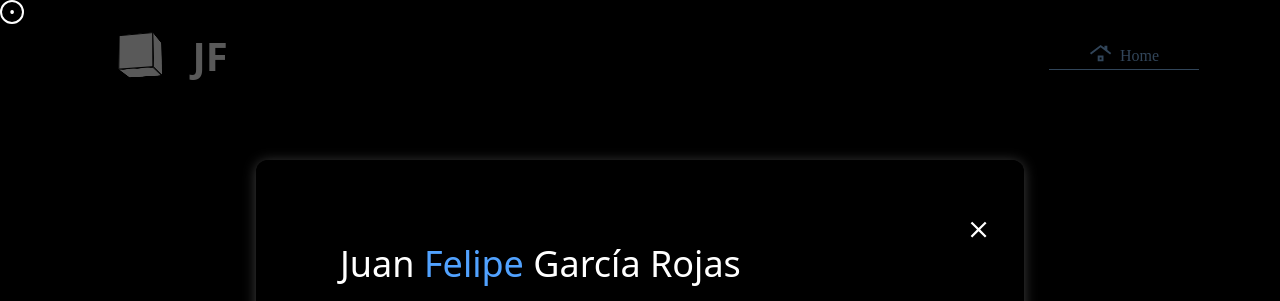
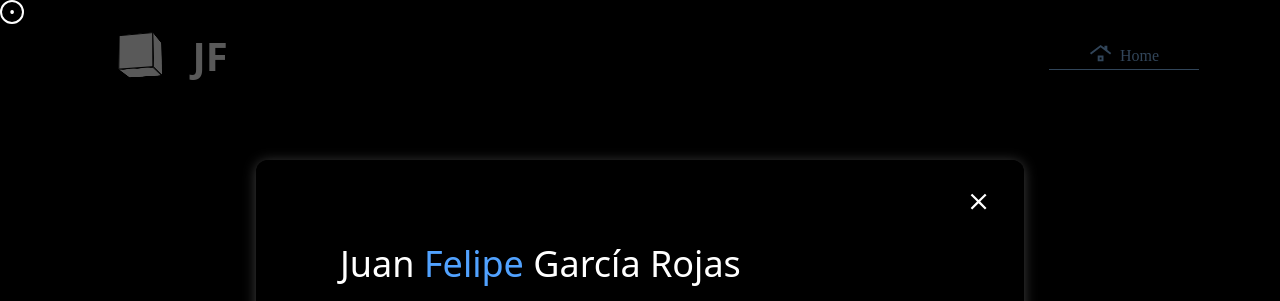
Before and after one commit to Juanfelipegrc/portafolio, a React (Vite) app: page / in a window 1280 px wide. Both pictures are taken after a click on the button "Read More". Shown: the top 301 px of the page. Built offline with nearby package versions, Linux system fonts and the light colour scheme; a web font is replaced by a local one.

Commit message:
Modal Colors Changed

```diff
--- a/src/components/AboutMeModal.jsx
+++ b/src/components/AboutMeModal.jsx
@@ -33,7 +33,7 @@ export const AboutMeModal = ({isOpen, onClose}) => {
                     exit={{opacity: 0}}
                     transition={{duration: 0.6, ease: 'easeInOut'}}
                 >
-                    <div className='bg-black no-scroll-bar shadow-[0_0.1rem_0.8rem_rgba(255,255,255,0.25)] w-[85%] md:w-[70%] lg:w-[60%] h-[65%] md:h-[70%] lg:h-[60%] px-3 py-14 sm:p-7 md:px-12 md:py-16 lg:px-16 lg:py-16 rounded-xl overflow-y-scroll relative'>
+                    <div className='bg-black no-scroll-bar shadow-[0_0.1rem_0.8rem_rgba(255,255,255,0.25)] w-[85%] md:w-[70%] lg:w-[60%] h-[65%] md:h-[70%] lg:h-[60%] px-3 py-10 sm:p-7 md:px-12 md:py-16 lg:px-16 lg:py-16 rounded-xl overflow-y-scroll relative'>
                         <div className='flex flex-col w-full'>
 
                             <motion.div
@@ -42,7 +42,7 @@ export const AboutMeModal = ({isOpen, onClose}) => {
                                 exit={{opacity: 0}}
                                 transition={{duration: 0.4, ease: 'easeInOut'}}
                                 onClick={onClose}
-                                className='absolute top-1 right-3 sm:top-2 sm:right-4 md:top-4 md:right-6  my-8 p-2'
+                                className='absolute top-5 right-3 sm:top-2 sm:right-4 md:top-5 md:right-6  p-2'
                             >
 
                                 <motion.svg
```
